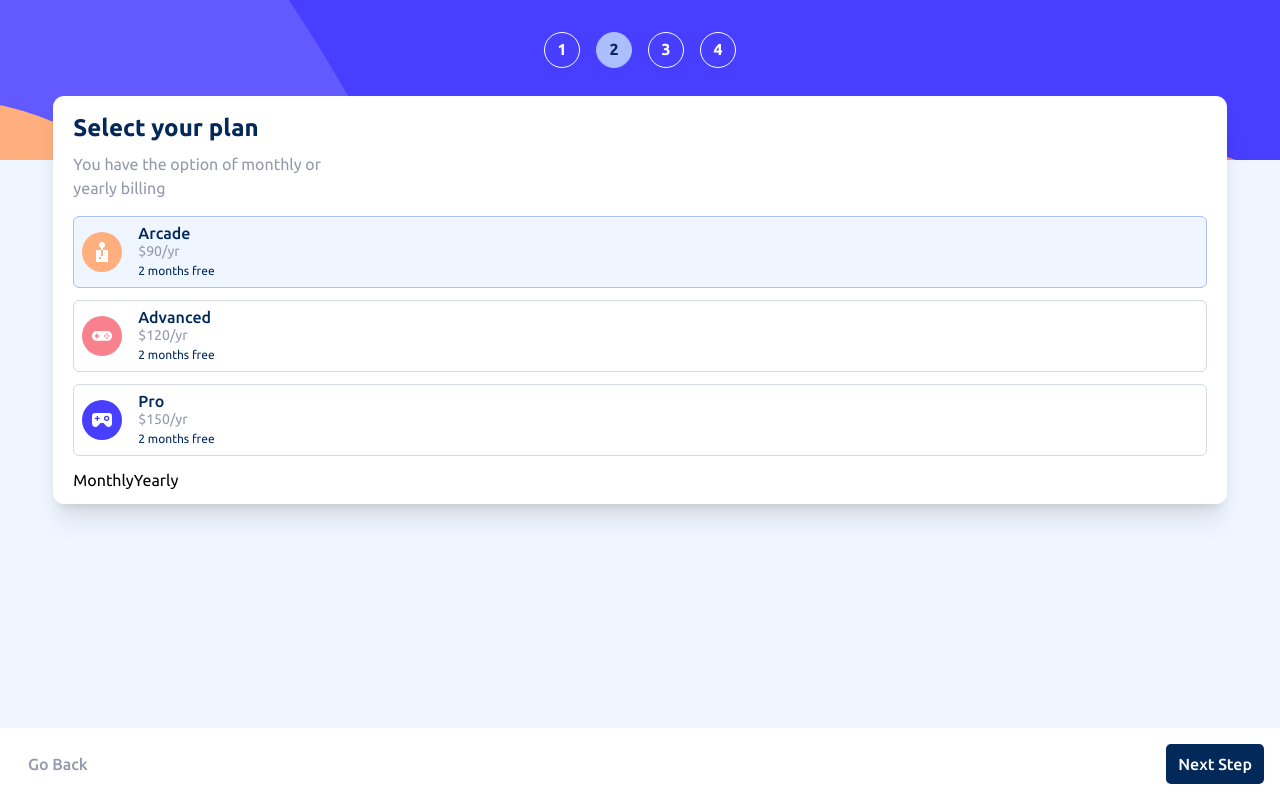
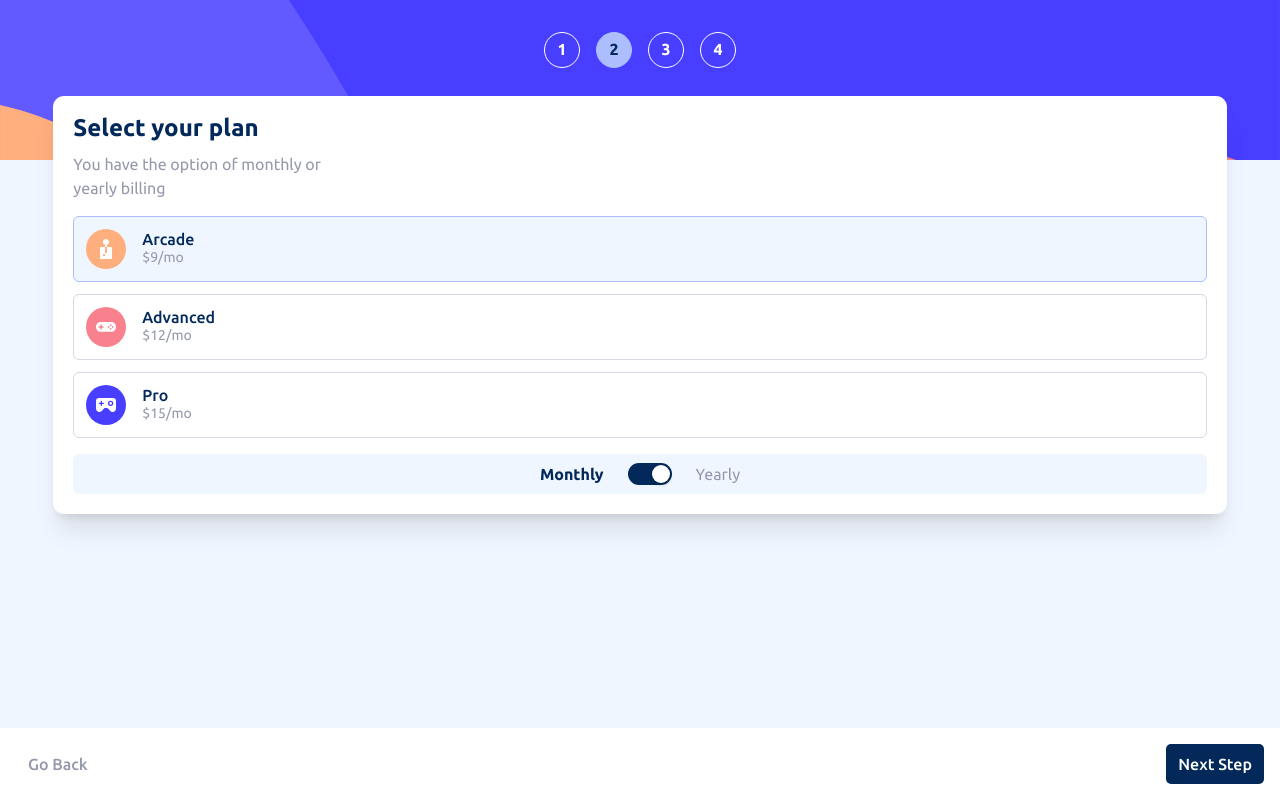
Before and after one commit to DawidBugajski/multi-step-form, a React (Create React App) app: page / in a window 1280 px wide. Built offline with nearby package versions, Linux system fonts and the light colour scheme.

Commit message:
Adding switch, remembering in slice subscription type and payment period

```diff
--- a/package.json
+++ b/package.json
@@ -3,10 +3,14 @@
   "version": "0.1.0",
   "private": true,
   "dependencies": {
+    "@emotion/react": "^11.10.5",
+    "@emotion/styled": "^11.10.5",
+    "@mui/material": "^5.11.7",
     "@reduxjs/toolkit": "^1.9.1",
     "@testing-library/jest-dom": "^5.16.5",
     "@testing-library/react": "^13.4.0",
     "@testing-library/user-event": "^13.5.0",
+    "antd": "^5.1.7",
     "react": "^18.2.0",
     "react-dom": "^18.2.0",
     "react-redux": "^8.0.5",
--- a/src/index.css
+++ b/src/index.css
@@ -6,3 +6,18 @@
 body {
   font-family: 'ubuntu', sans-serif;
 }
+
+.ant-switch,
+.ant-switch:hover {
+  background-color: hsl(213, 96%, 18%) !important;
+}
+
+:where(.css-dev-only-do-not-override-ixblex).ant-switch .ant-switch-handle {
+  width: 13px !important;
+  height: 13px !important;
+  top: 5px !important;
+}
+
+:where(.css-dev-only-do-not-override-ixblex).ant-switch .ant-switch-handle {
+  inset-inline-start: 4px;
+}
--- a/src/routes/Subscription/SelectPlan.jsx
+++ b/src/routes/Subscription/SelectPlan.jsx
@@ -1,6 +1,7 @@
 import React from 'react';
 import TextContent from 'components/TextContent';
-import SubscriptionCards from './SubscriptionCards';
+import SubscriptionCards from 'routes/Subscription/SubscriptionCards';
+import SwitchPayment from 'routes/Subscription/SwitchPayment';
 
 const SelectPlan = () => {
   return (
@@ -15,10 +16,7 @@ const SelectPlan = () => {
         }
       />
       <SubscriptionCards />
-      <div className='flex'>
-        <p>Monthly</p>
-        <p>Yearly</p>
-      </div>
+      <SwitchPayment />
     </div>
   );
 };
--- a/src/routes/Subscription/SubscriptionCards.jsx
+++ b/src/routes/Subscription/SubscriptionCards.jsx
@@ -1,8 +1,10 @@
 import React from 'react';
 import { subscriptionTypes } from 'store/slices/subscribeSettingsSlice';
-import { useSelector } from 'react-redux';
+import { useSelector, useDispatch } from 'react-redux';
+import { setSubType } from 'store/slices/subscribeSettingsSlice';
 
 const SubscriptionCards = () => {
+  const dispatch = useDispatch();
   const { subType, isMonthly } = useSelector(
     (state) => state.subscribeSettings
   );
@@ -17,11 +19,16 @@ const SubscriptionCards = () => {
     return isMonthly ? `${price.monthly}/mo` : `${price.yearly}/yr`;
   };
 
+  const handleSubscriptionType = (type) => {
+    dispatch(setSubType(type));
+  };
+
   return (
     <>
       {subscriptionTypes.map(({ type, price, icon }) => (
         <div
-          className={`flex rounded-md border-[1px] items-center p-2 mb-3 ${activeSubscriptionType(
+          onClick={() => handleSubscriptionType(type)}
+          className={`flex rounded-md border-[1px] items-center p-3 mb-3 cursor-pointer ${activeSubscriptionType(
             type
           )}`}
           key={type}
--- /dev/null
+++ b/src/routes/Subscription/SwitchPayment.jsx
@@ -0,0 +1,31 @@
+import React from 'react';
+import { Switch } from 'antd';
+import { useSelector, useDispatch } from 'react-redux';
+import { setSubPayment } from 'store/slices/subscribeSettingsSlice';
+
+const SwitchPayment = () => {
+  const dispatch = useDispatch();
+  const { isMonthly } = useSelector((state) => state.subscribeSettings);
+  const handlePaymentSwitch = () => {
+    dispatch(setSubPayment());
+  };
+
+  const activeClass = (isActive) => {
+    return isActive ? 'px-6 font-bold text-darkBlue' : 'px-6 text-coolGray';
+  };
+
+  return (
+    <div className='flex items-center justify-center p-2 mt-4 mb-2 rounded-md bg-magnolia'>
+      <label className={activeClass(isMonthly)}>Monthly</label>
+      <Switch checked={isMonthly} onChange={handlePaymentSwitch} />
+      <label className={activeClass(!isMonthly)}>Yearly</label>
+    </div>
+  );
+};
+
+export default SwitchPayment;
+
+/*
+TODO
+- klikając next zwerfiykuj czy na pewno dobrze jest wybrany: Typ Subskrybcji, jego wartośc, i rodzaj płatności
+*/
--- a/src/store/slices/subscribeSettingsSlice.js
+++ b/src/store/slices/subscribeSettingsSlice.js
@@ -31,14 +31,14 @@ const subscribeSettingsSlice = createSlice({
   name: 'subscribeSettings',
   initialState: {
     subType: subscriptionTypes[0].type,
-    isMonthly: false,
+    isMonthly: true,
   },
   reducers: {
     setSubType: (state, action) => {
       state.subType = action.payload;
     },
     setSubPayment: (state) => {
-      state.isMonthly = false;
+      state.isMonthly = !state.isMonthly;
     },
   },
 });
```
Also changed, not shown: 1 other file (tests, documents, lock files or other folders).
